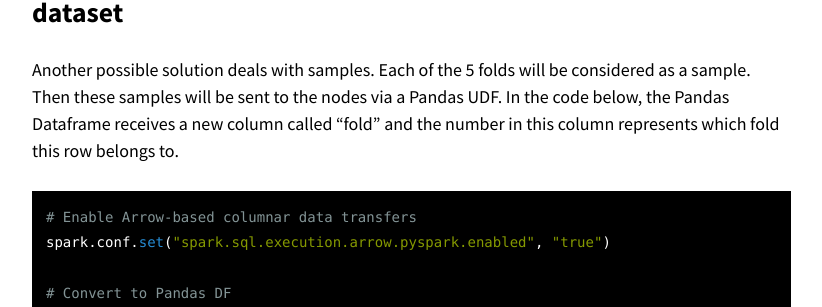
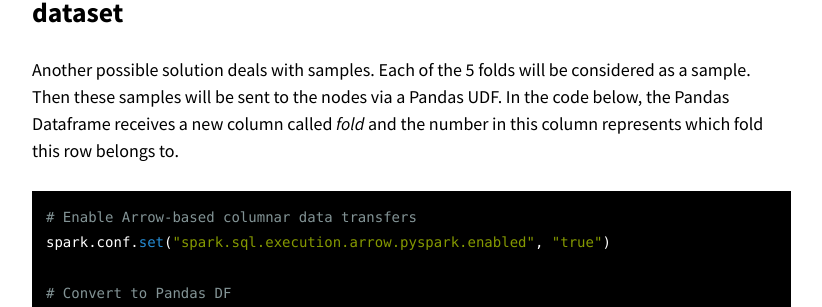
Before and after one commit to NeowayLabs/neowaylabs.github.io, a Jekyll site: the page built from _posts/2022-01-20-distributed-training-with-pyspark.md, in a window 1280 px wide and 900 px high, scrolled down 6269 px. Shown: the part 202-509 px from the top of the window, without its empty margins (343-1165 px from the left). Built offline with Jekyll 4.4.1, drawn with Linux system fonts in a browser that asks for light colours; nearby versions of some CDN libraries; comment, search, counter and statistics services are not loaded.

````diff
--- a/_posts/2022-01-20-distributed-training-with-pyspark.md
+++ b/_posts/2022-01-20-distributed-training-with-pyspark.md
@@ -225,7 +225,7 @@ Also, we did the following experiment: we ran this experiment for 29 different d
 
 ## Third approach: centralized training on a sample of the dataset
 
-Another possible solution deals with samples. Each of the 5 folds will be considered as a sample. Then these samples will be sent to the nodes via a Pandas UDF. In the code below, the Pandas Dataframe receives a new column called "fold" and the number in this column represents which fold this row belongs to.
+Another possible solution deals with samples. Each of the 5 folds will be considered as a sample. Then these samples will be sent to the nodes via a Pandas UDF. In the code below, the Pandas Dataframe receives a new column called *fold* and the number in this column represents which fold this row belongs to.
 
 
 ```python
````
